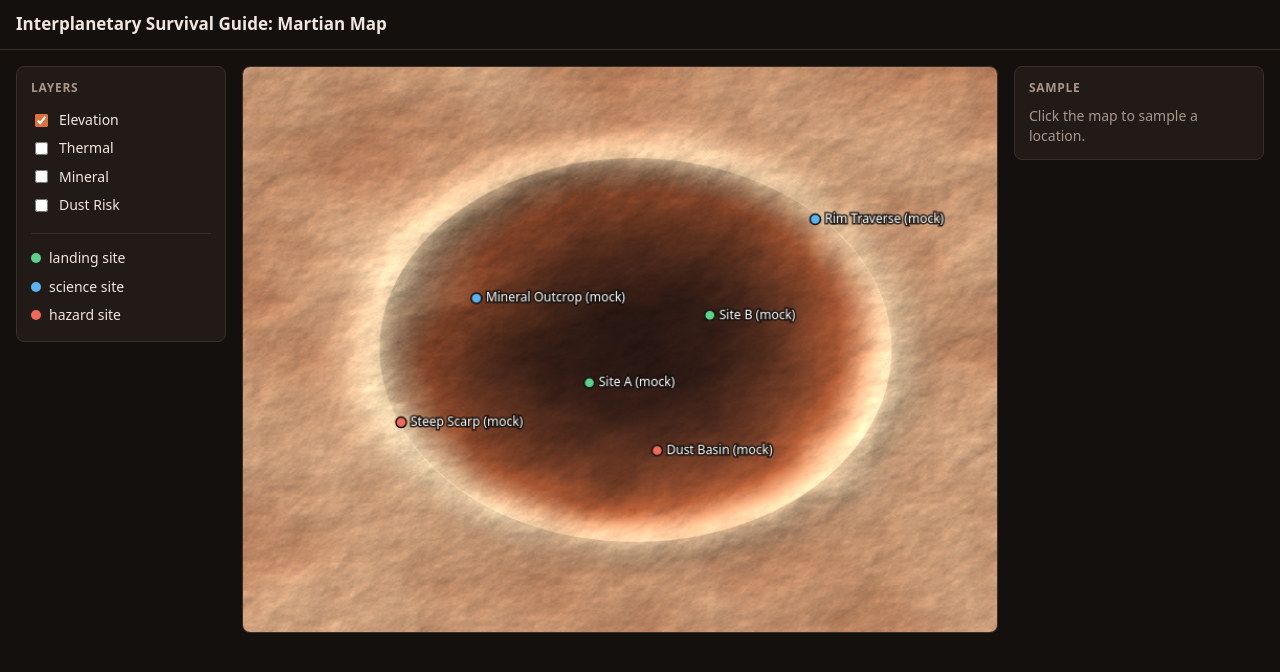
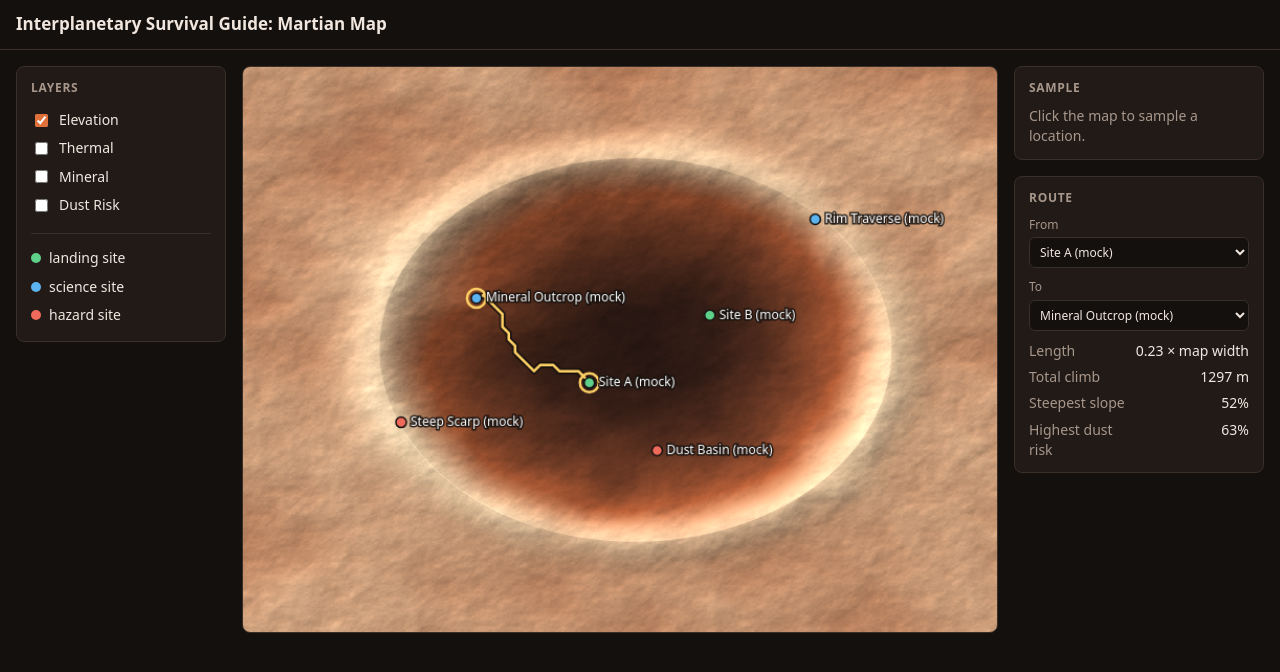
Before and after one commit to uRlOcAlNeWsPaPeR/nasa_interplanetary_space_map, a plain HTML site: page index.html in a window 1280 px wide. Drawn offline with Linux system fonts and the light colour scheme.

Commit message:
Add route planner between named sites with summary panel

```diff
--- a/index.html
+++ b/index.html
@@ -75,11 +75,22 @@
     .layer-row input { accent-color: var(--accent); }
     .swatch { width: 10px; height: 10px; border-radius: 50%; flex: none; }
     #site-legend { margin-top: 14px; padding-top: 10px; border-top: 1px solid var(--line); }
-    #info-body dl { margin: 0; display: grid; grid-template-columns: 1fr auto; gap: 6px 10px; }
-    #info-body dt { color: var(--muted); }
-    #info-body dd { margin: 0; text-align: right; font-variant-numeric: tabular-nums; }
-    #info-body .site { margin: 0 0 10px; font-weight: 600; }
-    #info-body .empty { color: var(--muted); margin: 0; }
+    .side { display: grid; gap: 16px; }
+    aside dl { margin: 0; display: grid; grid-template-columns: 1fr auto; gap: 6px 10px; }
+    aside dt { color: var(--muted); }
+    aside dd { margin: 0; text-align: right; font-variant-numeric: tabular-nums; }
+    aside .site { margin: 0 0 10px; font-weight: 600; }
+    aside .empty { color: var(--muted); margin: 0; }
+    .field { display: grid; gap: 4px; margin-bottom: 10px; color: var(--muted); font-size: 12px; }
+    .field select {
+      width: 100%;
+      padding: 5px 6px;
+      background: var(--bg);
+      color: var(--text);
+      border: 1px solid var(--line);
+      border-radius: 6px;
+      font: inherit;
+    }
     @media (max-width: 820px) {
       main { grid-template-columns: 1fr; }
     }
@@ -99,12 +110,21 @@
       <canvas id="map" width="720" height="540"></canvas>
       <div id="hover-readout"></div>
     </section>
-    <aside id="info-panel">
-      <h2>Sample</h2>
-      <div id="info-body"></div>
-    </aside>
+    <div class="side">
+      <aside id="info-panel">
+        <h2>Sample</h2>
+        <div id="info-body"></div>
+      </aside>
+      <aside id="route-panel">
+        <h2>Route</h2>
+        <label class="field">From <select id="route-from"></select></label>
+        <label class="field">To <select id="route-to"></select></label>
+        <div id="route-summary"></div>
+      </aside>
+    </div>
   </main>
   <script src="mock-data.js"></script>
   <script src="ui.js"></script>
+  <script src="rover.js"></script>
 </body>
 </html>
--- /dev/null
+++ b/rover.js
@@ -0,0 +1,261 @@
+/*
+ * rover.js -- route planning and route drawing (no rover sprite).
+ *
+ * Finds a low-risk path between two named sites and draws it on the map.
+ * RULE: no terrain data or site names are hardcoded here. Terrain comes from
+ * MarsData.sampleTerrainAt(), sites from MarsData.getNamedSites(). The only
+ * constants are planner tuning (grid size, how strongly to avoid slope/dust)
+ * and drawing style.
+ */
+(function () {
+  "use strict";
+
+  var data = window.MarsData;
+  var map = window.MapUI;
+
+  var canvas = document.getElementById("map");
+  var fromSelect = document.getElementById("route-from");
+  var toSelect = document.getElementById("route-to");
+  var summary = document.getElementById("route-summary");
+
+  // ---- planner tuning (behaviour, not data) ---------------------------------
+
+  var GRID_W = 120;
+  var GRID_H = 90;
+  var SLOPE_WEIGHT = 14; // extra cost per unit of slope (0-1)
+  var DUST_WEIGHT = 3;   // extra cost per unit of dust risk (0-1)
+  var ASPECT = canvas.height / canvas.width; // so lengths are in map widths
+
+  var sites = data.getNamedSites();
+  var route = null; // { points: [{nx, ny}], stats }
+  var costGrid = null;
+
+  // ---- cost field -----------------------------------------------------------
+
+  function getCostGrid() {
+    if (costGrid) return costGrid;
+    costGrid = new Float32Array(GRID_W * GRID_H);
+    for (var y = 0; y < GRID_H; y++) {
+      for (var x = 0; x < GRID_W; x++) {
+        var s = data.sampleTerrainAt(x / (GRID_W - 1), y / (GRID_H - 1));
+        costGrid[y * GRID_W + x] = 1 + SLOPE_WEIGHT * s.slope + DUST_WEIGHT * s.dustRisk;
+      }
+    }
+    return costGrid;
+  }
+
+  function distance(ax, ay, bx, by) {
+    var dx = (ax - bx) / (GRID_W - 1);
+    var dy = ((ay - by) / (GRID_H - 1)) * ASPECT;
+    return Math.sqrt(dx * dx + dy * dy);
+  }
+
+  // ---- A* over the grid -----------------------------------------------------
+
+  function heapPush(heap, node) {
+    heap.push(node);
+    var i = heap.length - 1;
+    while (i > 0) {
+      var parent = (i - 1) >> 1;
+      if (heap[parent].f <= heap[i].f) break;
+      var tmp = heap[parent]; heap[parent] = heap[i]; heap[i] = tmp;
+      i = parent;
+    }
+  }
+
+  function heapPop(heap) {
+    var top = heap[0];
+    var last = heap.pop();
+    if (heap.length) {
+      heap[0] = last;
+      var i = 0;
+      for (;;) {
+        var l = 2 * i + 1;
+        var r = l + 1;
+        var m = i;
+        if (l < heap.length && heap[l].f < heap[m].f) m = l;
+        if (r < heap.length && heap[r].f < heap[m].f) m = r;
+        if (m === i) break;
+        var tmp = heap[m]; heap[m] = heap[i]; heap[i] = tmp;
+        i = m;
+      }
+    }
+    return top;
+  }
+
+  function toCell(n, size) {
+    return Math.min(size - 1, Math.max(0, Math.round(n * (size - 1))));
+  }
+
+  function findPath(start, end) {
+    var cost = getCostGrid();
+    var sx = toCell(start.nx, GRID_W), sy = toCell(start.ny, GRID_H);
+    var ex = toCell(end.nx, GRID_W), ey = toCell(end.ny, GRID_H);
+    var startIdx = sy * GRID_W + sx;
+    var endIdx = ey * GRID_W + ex;
+
+    var best = new Float32Array(GRID_W * GRID_H).fill(Infinity);
+    var cameFrom = new Int32Array(GRID_W * GRID_H).fill(-1);
+    var heap = [];
+    best[startIdx] = 0;
+    heapPush(heap, { idx: startIdx, g: 0, f: distance(sx, sy, ex, ey) });
+
+    while (heap.length) {
+      var node = heapPop(heap);
+      if (node.idx === endIdx) break;
+      if (node.g > best[node.idx]) continue; // stale entry
+      var x = node.idx % GRID_W;
+      var y = (node.idx - x) / GRID_W;
+      for (var dy = -1; dy <= 1; dy++) {
+        for (var dx = -1; dx <= 1; dx++) {
+          if (!dx && !dy) continue;
+          var nx = x + dx, ny = y + dy;
+          if (nx < 0 || ny < 0 || nx >= GRID_W || ny >= GRID_H) continue;
+          var nIdx = ny * GRID_W + nx;
+          var g = node.g + distance(x, y, nx, ny) * (cost[node.idx] + cost[nIdx]) / 2;
+          if (g < best[nIdx]) {
+            best[nIdx] = g;
+            cameFrom[nIdx] = node.idx;
+            heapPush(heap, { idx: nIdx, g: g, f: g + distance(nx, ny, ex, ey) });
+          }
+        }
+      }
+    }
+
+    var points = [];
+    for (var idx = endIdx; idx !== -1; idx = cameFrom[idx]) {
+      var px = idx % GRID_W;
+      points.push({ nx: px / (GRID_W - 1), ny: ((idx - px) / GRID_W) / (GRID_H - 1) });
+      if (idx === startIdx) break;
+    }
+    points.reverse();
+    // Pin the ends to the exact site positions rather than the nearest cell.
+    points[0] = { nx: start.nx, ny: start.ny };
+    points[points.length - 1] = { nx: end.nx, ny: end.ny };
+    return points;
+  }
+
+  function routeStats(points) {
+    var length = 0, climb = 0, maxSlope = 0, maxDust = 0;
+    var prev = null;
+    points.forEach(function (p, i) {
+      var s = data.sampleTerrainAt(p.nx, p.ny);
+      if (s.slope > maxSlope) maxSlope = s.slope;
+      if (s.dustRisk > maxDust) maxDust = s.dustRisk;
+      if (i > 0) {
+        var dx = p.nx - points[i - 1].nx;
+        var dy = (p.ny - points[i - 1].ny) * ASPECT;
+        length += Math.sqrt(dx * dx + dy * dy);
+        if (s.elevation > prev.elevation) climb += s.elevation - prev.elevation;
+      }
+      prev = s;
+    });
+    return { length: length, climb: climb, maxSlope: maxSlope, maxDust: maxDust };
+  }
+
+  // ---- drawing --------------------------------------------------------------
+
+  function drawRoute(ctx, W, H) {
+    if (!route) return;
+    var pts = route.points;
+    function trace() {
+      ctx.beginPath();
+      pts.forEach(function (p, i) {
+        var x = p.nx * (W - 1), y = p.ny * (H - 1);
+        if (i) ctx.lineTo(x, y); else ctx.moveTo(x, y);
+      });
+      ctx.stroke();
+    }
+    ctx.save();
+    ctx.lineJoin = "round";
+    ctx.lineCap = "round";
+    ctx.lineWidth = 6;
+    ctx.strokeStyle = "rgba(20,16,14,.85)";
+    trace();
+    ctx.lineWidth = 2.5;
+    ctx.strokeStyle = "#ffd166";
+    trace();
+    [pts[0], pts[pts.length - 1]].forEach(function (p) {
+      ctx.beginPath();
+      ctx.arc(p.nx * (W - 1), p.ny * (H - 1), 9, 0, Math.PI * 2);
+      ctx.lineWidth = 2.5;
+      ctx.strokeStyle = "#ffd166";
+      ctx.stroke();
+    });
+    ctx.restore();
+  }
+
+  // ---- panel ----------------------------------------------------------------
+
+  function fillSelect(select, chosenIndex) {
+    select.textContent = "";
+    var none = document.createElement("option");
+    none.value = "";
+    none.textContent = "None";
+    select.appendChild(none);
+    sites.forEach(function (site, i) {
+      var option = document.createElement("option");
+      option.value = String(i);
+      option.textContent = site.name;
+      select.appendChild(option);
+    });
+    select.value = chosenIndex >= 0 ? String(chosenIndex) : "";
+  }
+
+  function firstOfType(type, fallback) {
+    for (var i = 0; i < sites.length; i++) {
+      if (sites[i].type === type) return i;
+    }
+    return fallback < sites.length ? fallback : -1;
+  }
+
+  function addRow(list, label, value) {
+    var dt = document.createElement("dt");
+    dt.textContent = label;
+    var dd = document.createElement("dd");
+    dd.textContent = value;
+    list.appendChild(dt);
+    list.appendChild(dd);
+  }
+
+  function showSummary(message) {
+    summary.textContent = "";
+    if (!route) {
+      var hint = document.createElement("p");
+      hint.className = "empty";
+      hint.textContent = message;
+      summary.appendChild(hint);
+      return;
+    }
+    var s = route.stats;
+    var list = document.createElement("dl");
+    addRow(list, "Length", s.length.toFixed(2) + " × map width");
+    addRow(list, "Total climb", Math.round(s.climb) + " m");
+    addRow(list, "Steepest slope", Math.round(s.maxSlope * 100) + "%");
+    addRow(list, "Highest dust risk", Math.round(s.maxDust * 100) + "%");
+    summary.appendChild(list);
+  }
+
+  function update() {
+    var from = sites[fromSelect.value];
+    var to = sites[toSelect.value];
+    route = null;
+    if (!from || !to) {
+      showSummary("Pick a start and an end site.");
+    } else if (from === to) {
+      showSummary("Start and end are the same site.");
+    } else {
+      var points = findPath(from, to);
+      route = { points: points, stats: routeStats(points) };
+      showSummary("");
+    }
+    map.redraw();
+  }
+
+  fillSelect(fromSelect, firstOfType("landing", 0));
+  fillSelect(toSelect, firstOfType("science", 1));
+  fromSelect.addEventListener("change", update);
+  toSelect.addEventListener("change", update);
+  map.addOverlay(drawRoute);
+  update();
+})();
```
